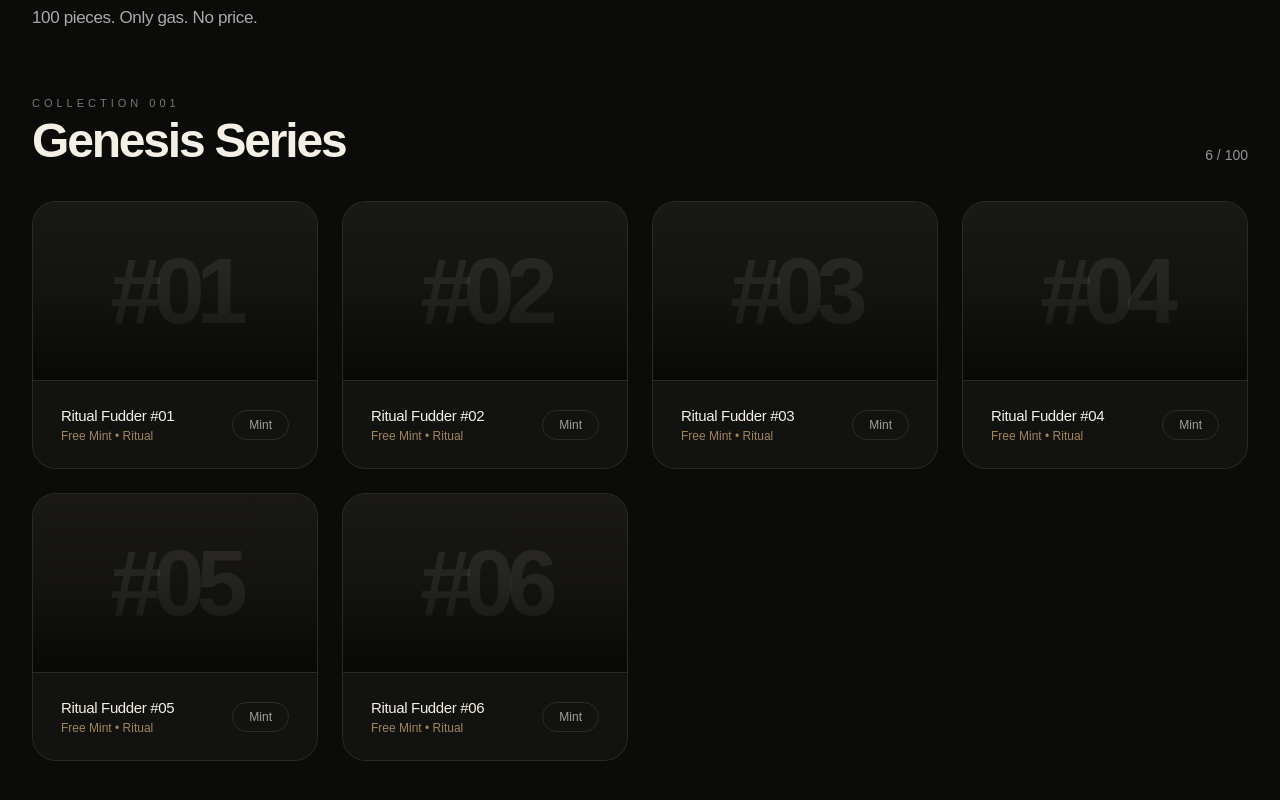
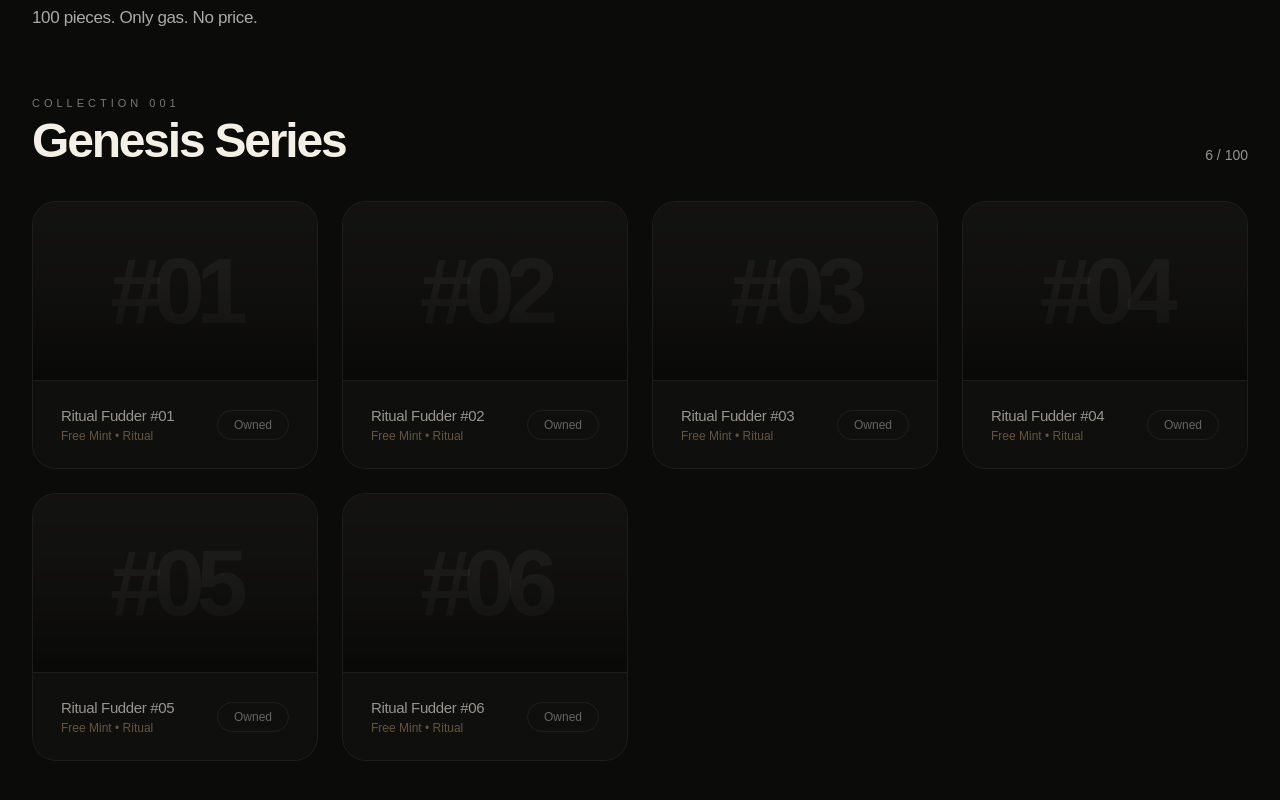
Before and after one commit to Thalassa09/fudder-ritual-nft, a Next.js app: page / in a window 1280 px wide. Shown: the part 506-1306 px from the top of the page. Built offline with nearby package versions, Linux system fonts and the light colour scheme.

Commit message:
feat: mark first 6 NFTs as owned

```diff
--- a/app/page.tsx
+++ b/app/page.tsx
@@ -7,15 +7,16 @@ interface NFT {
   id: number;
   name: string;
   price: string;
+  minted: boolean;
 }
 
 const initialNFTs: NFT[] = [
-  { id: 1, name: "Ritual Fudder #01", price: "0" },
-  { id: 2, name: "Ritual Fudder #02", price: "0" },
-  { id: 3, name: "Ritual Fudder #03", price: "0" },
-  { id: 4, name: "Ritual Fudder #04", price: "0" },
-  { id: 5, name: "Ritual Fudder #05", price: "0" },
-  { id: 6, name: "Ritual Fudder #06", price: "0" },
+  { id: 1, name: "Ritual Fudder #01", price: "0", minted: true },
+  { id: 2, name: "Ritual Fudder #02", price: "0", minted: true },
+  { id: 3, name: "Ritual Fudder #03", price: "0", minted: true },
+  { id: 4, name: "Ritual Fudder #04", price: "0", minted: true },
+  { id: 5, name: "Ritual Fudder #05", price: "0", minted: true },
+  { id: 6, name: "Ritual Fudder #06", price: "0", minted: true },
 ];
 
 const OWNER_ADDRESS = "0x3883f0dDccC55Ac112173BC67584952Bf13B1A7D";
@@ -47,6 +48,7 @@ export default function RitualFudder() {
   };
 
   const openMint = (nft: NFT) => {
+    if (nft.minted) return;
     setSelectedNFT(nft);
     setShowMintModal(true);
   };
@@ -140,7 +142,7 @@ export default function RitualFudder() {
                 <div
                   key={nft.id}
                   onClick={() => openMint(nft)}
-                  className="group cursor-pointer bg-[#121210] border border-white/10 rounded-3xl overflow-hidden hover:border-[#C5A26F]/40 transition-all active:scale-[0.985]"
+                  className={`group bg-[#121210] border border-white/10 rounded-3xl overflow-hidden transition-all ${!nft.minted ? 'cursor-pointer hover:border-[#C5A26F]/40 active:scale-[0.985]' : 'opacity-60'}`}
                 >
                   <div className="aspect-[16/10] bg-[#1C1B18] relative flex items-center justify-center">
                     <div className="text-[92px] font-mono text-white/10 tracking-[-8px] font-semibold">#{String(nft.id).padStart(2, '0')}</div>
@@ -151,7 +153,9 @@ export default function RitualFudder() {
                       <div className="font-medium tracking-[-0.35px] text-[15px]">{nft.name}</div>
                       <div className="text-xs text-[#C5A26F]/80 mt-px">Free Mint • Ritual</div>
                     </div>
-                    <div className="text-xs px-4 py-1.5 rounded-full border border-white/10 text-white/60 group-hover:border-[#C5A26F]/30 transition-colors">Mint</div>
+                    <div className="text-xs px-4 py-1.5 rounded-full border border-white/10 text-white/60">
+                      {nft.minted ? 'Owned' : 'Mint'}
+                    </div>
                   </div>
                 </div>
               ))}
@@ -174,7 +178,7 @@ export default function RitualFudder() {
       </div>
 
       {/* Mint Modal */}
-      {showMintModal && selectedNFT && (
+      {showMintModal && selectedNFT && !selectedNFT.minted && (
         <div className="fixed inset-0 bg-black/95 z-[70] flex items-center justify-center p-6">
           <div className="bg-[#121210] border border-white/10 w-full max-w-[380px] rounded-3xl overflow-hidden">
             <div className="p-8">
```
